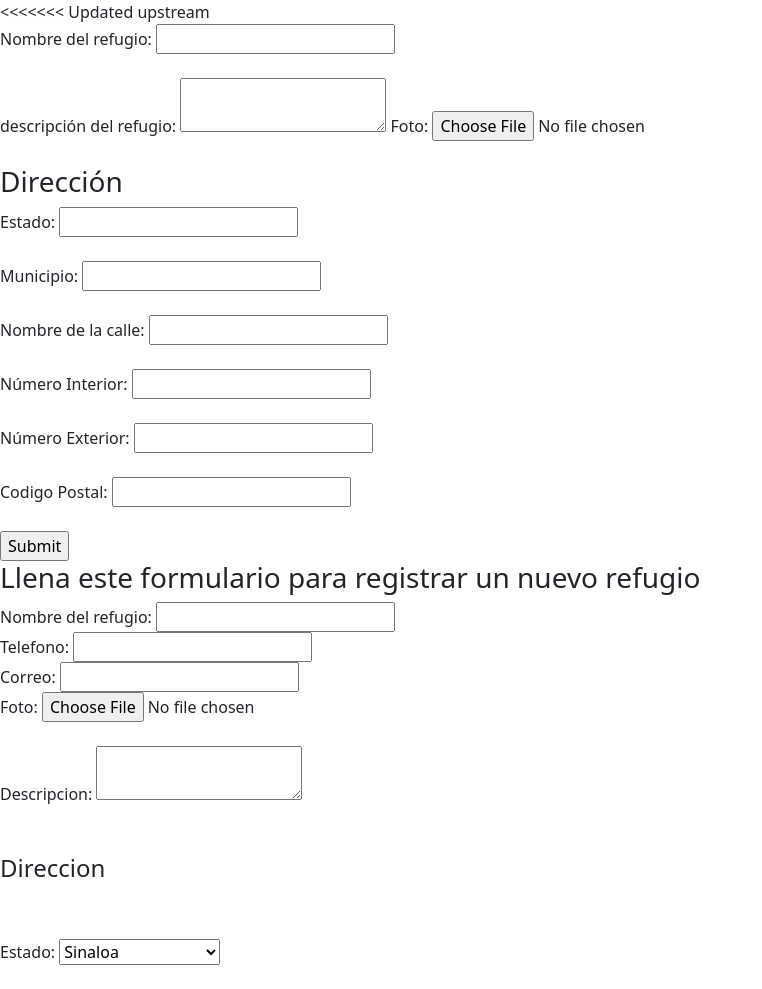
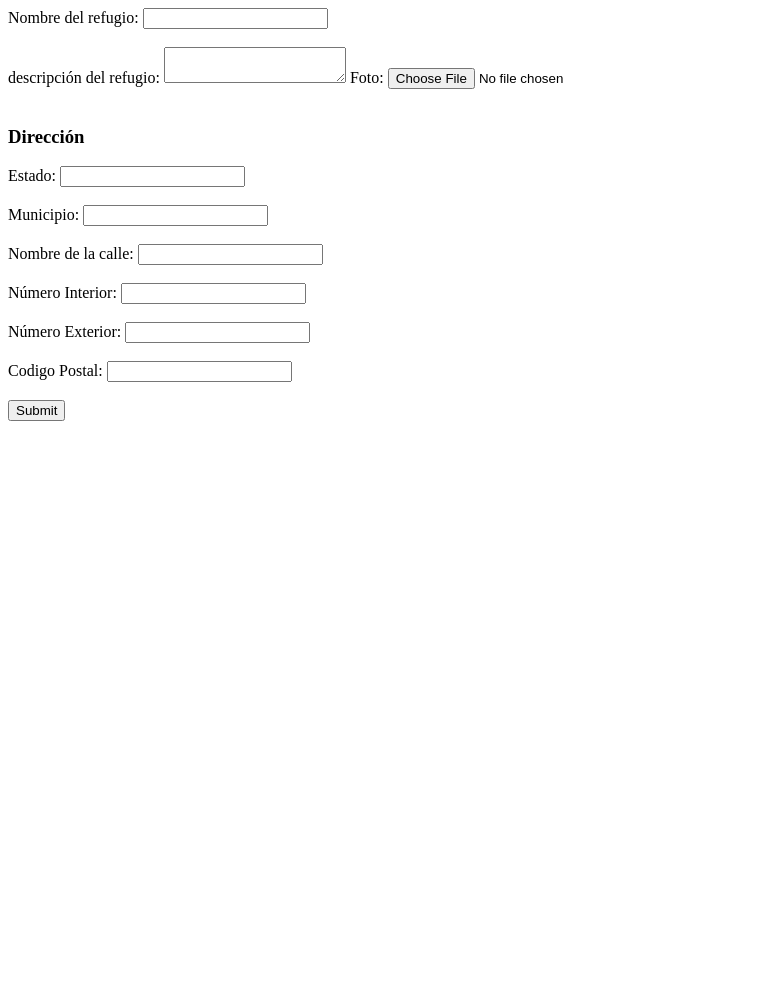
Before and after one commit to Sofia-Osuna/Refugios, a PHP site: page /Formulario_refugio.php in a window 1280 px wide. Shown: the whole page, without its empty margins (0-762 px from the left). After the commit the page ends 421 px from the top, so only its background shows below. Run offline with PHP 8.4, Linux system fonts and the light colour scheme.

Commit message:
pequeños cambios

```diff
--- a/Formulario_especie.php
+++ b/Formulario_especie.php
@@ -22,5 +22,5 @@
 </body>
 </html>
 <?php
-include('Pie_pagina.php');
- ?>
+    include('Pie_pagina.php');
+?>
--- a/Formulario_refugio.php
+++ b/Formulario_refugio.php
@@ -1,5 +1,5 @@
 <!DOCTYPE html>
-<<<<<<< Updated upstream
+
 <html lang="en">
 <head>
     <meta charset="UTF-8">
@@ -40,91 +40,3 @@
 
         <input  class="boton" type="submit" name="guardar" id="">
     </form>
-
-<html>
-<head>
-	<meta charset="utf-8">
-	<meta name="viewport" content="width=device-width, initial-scale=1">
-	<title>Formulario refugio</title>
-	<link href="https://cdnjs.cloudflare.com/ajax/libs/bootstrap/5.3.2/css/bootstrap.min.css" rel="stylesheet">
-
-	<style>
-		header{
-			background: ;
-		}
-	</style>
-</head>
-<body>
-
-<header>
-	<h3>Llena este formulario para registrar un nuevo refugio</h3>
-</header>
-
-<label>Nombre del refugio:</label>
-<input type="text" name="nombre">
-<br>
-
-<label>Telefono:</label>
-<input type="text" name="numero">
-<br>
-
-<label>Correo:</label>
-<input type="text" name="correo">
-<br>
-
-<label>Foto:</label>
-<input type="file" name="foto">
-<br><br>
-
-<label>Descripcion:</label>
-<textarea></textarea>
-<br><br><br>
-
-<h4>Direccion</h4>
-<br><br>
-
-<label>Estado:</label>
-	<select name="Estado">
-		<option value="1">Sinaloa</option>
-		<option value="2">Sonora</option>
-		<option value="3">Nayarit</option>
-		<option value="4">Baja California</option>
-		<option value="5">Baja California Sur</option>
-		<option value="6">Chihuahua</option>
-		<option value="7">Durango</option>
-		<option value="8">Coahuila</option>
-		<option value="9">Tamaulipas</option>
-		<option value="10">Zacatecas</option>
-		<option value="11">Veracruz</option>
-		<option value="12">San Luis Potosi</option>
-		<option value="13">Guerrero</option>
-		<option value="14">Jalisco</option>
-		<option value="15">Michoacan</option>
-		<option value="16">Oaxaca</option>
-		<option value="17">Estado de Mexico</option>
-		<option value="18">Campeche</option>
-		<option value="19">Tabasco</option>
-		<option value="20">Yucatan</option>
-		<option value="21">Quintana Roo</option>
-		<option value="22">Chiapas</option>
-		<option value="23">Colima</option>
-		<option value="24">Hidalgo</option>
-		<option value="25">Guanajuato</option>
-		<option value="26">Puebla</option>
-		<option value="27">Aguascalientes</option>
-		<option value="28">Queretaro</option>
-		<option value="29">Tlaxcala</option>
-		<option value="30">Morelos</option>
-		<option value="31">Nuevo leon</option>
-		<option value="32">Ciudad de Mexico</option>
-
-	</select>
-	<br><br>
-
-
-
-
-
-
-</body>
-</html>
--- a/controladores/Insertar_refugio.php
+++ b/controladores/Insertar_refugio.php
@@ -18,7 +18,7 @@
     $resultado = $clase ->guardar($nombre,  $descripcion, $estado, $municipio, $nombre_calle,  $numero_exterior, $numero_interior, $cp );
 
     if($resultado){
-        header('location: ../index.php');
+        header('location: ../Lista_refugio.php');
 
     }else{
         echo"Error";
```
Also changed, not shown: menu.php (+26 -6 lines).
